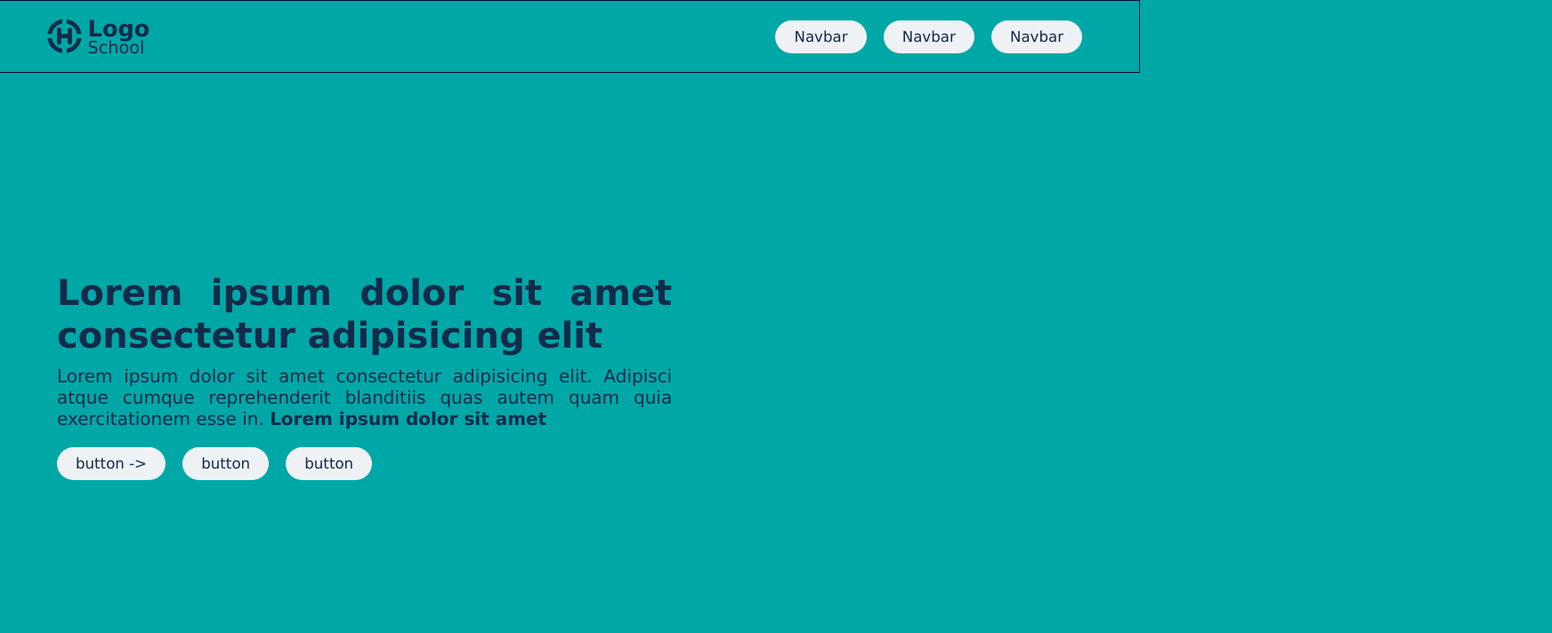
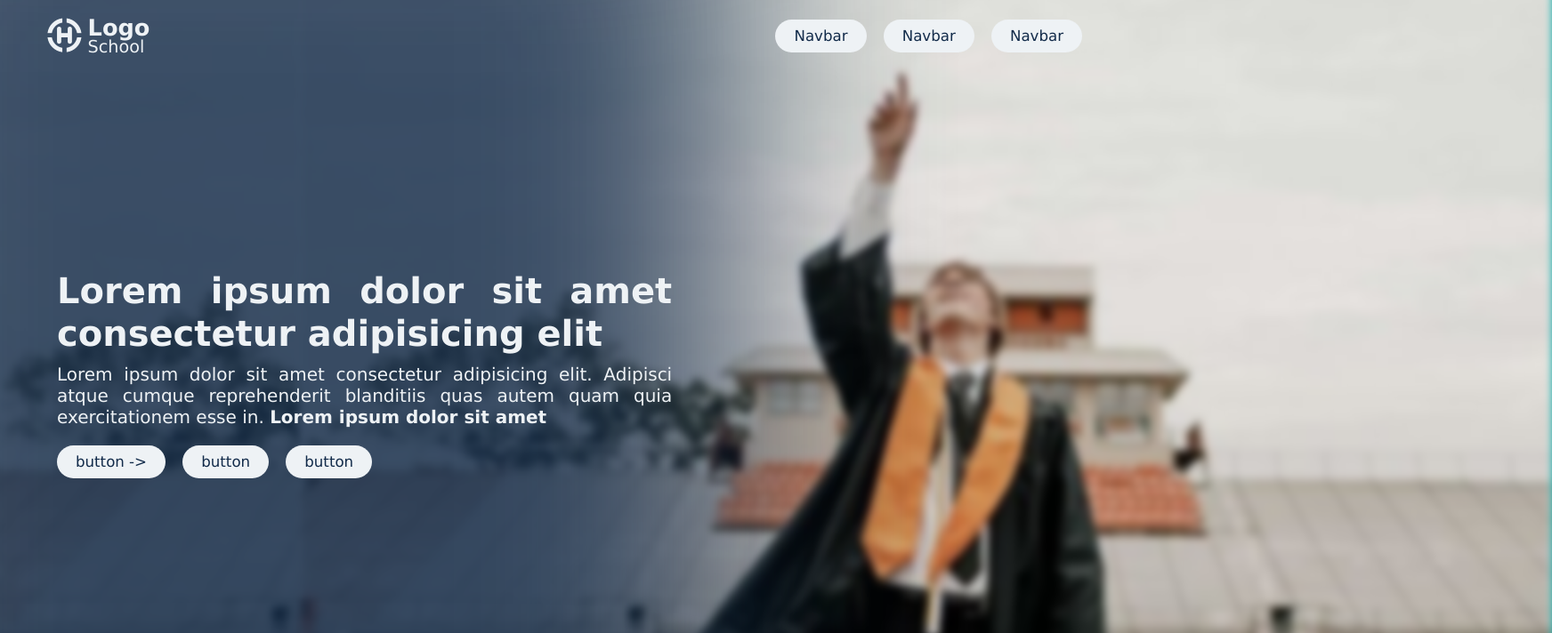
Before and after one commit to DheniAditya/school-website, a plain HTML site: page index.html in a window 1280 px wide. Shown: the top 712 px of the page at 89% size, 1744 px wide, since content can reach past the window. Drawn offline with Linux system fonts and the light colour scheme.

Commit message:
hero bg & button

```diff
--- a/index.html
+++ b/index.html
@@ -10,8 +10,9 @@
     <script src="https://kit.fontawesome.com/290a4099e7.js" crossorigin="anonymous"></script>
 </head>
 <body>
-    <div id="blur-div">
-    </div>
+    <div id="blur-div"></div>
+    <div id="blur-div1"></div>
+    <div id="blur-div2"></div>
     <header>
         <div id="logo">
             <i class="fa-solid fa-helicopter-symbol"></i>
--- a/style.css
+++ b/style.css
@@ -30,12 +30,47 @@
    align-items: center;
    display: flex;
    flex-direction: column;
+   overflow: hidden;
+}
+
+#blur-div {
+  position: absolute;
+  width: 110%;
+  height: 110vh;
+  background-image: url('Graduation.jpg');
+  background-size: cover;
+  background-position: center;
+  filter: blur(5px);
+  z-index: -2;
+  transform: translateX(400px);
+}
+#blur-div1 {
+  position: absolute;
+  width: 110%;
+  height: 110vh;
+  background-image: url('Graduation.jpg');
+  background-size: cover;
+  background-position: center;
+  filter: blur(5px);
+  z-index: -3;
+}
+
+#blur-div2 {
+  transform: translateX(-340px);
+  position: absolute;
+  width: 80%;
+  height: 150vh;
+  background-color: var(--primary);
+  opacity: 80%;
+  background-size: cover;
+  z-index: -1;
+  filter: blur(120px);
 }
 
  header{
    width: 100vw;
    height: 10vh;
-   border: 1px solid #090e22;
+   /* border: 1px solid #090e22; */
    flex-direction:row;
    display: flex;
    justify-content: space-between;
@@ -48,7 +83,7 @@
    font-size: 2vw;
    margin: 1vw;
    margin-left: 4vw;
-   color: var(--primary);
+   color: var(--bg);
    cursor: pointer;
   }
 
@@ -117,11 +152,11 @@
   font-weight: bold;
   margin: 10px 0px;
   line-height: 48px;
-  color: var(--primary);
+  color: var(--bg);
 }
 
  #text2{
-  color: var(--primary);
+  color: var(--bg);
   width: 60%;
   font-size: 20px;
   font-weight:lighter;
```
